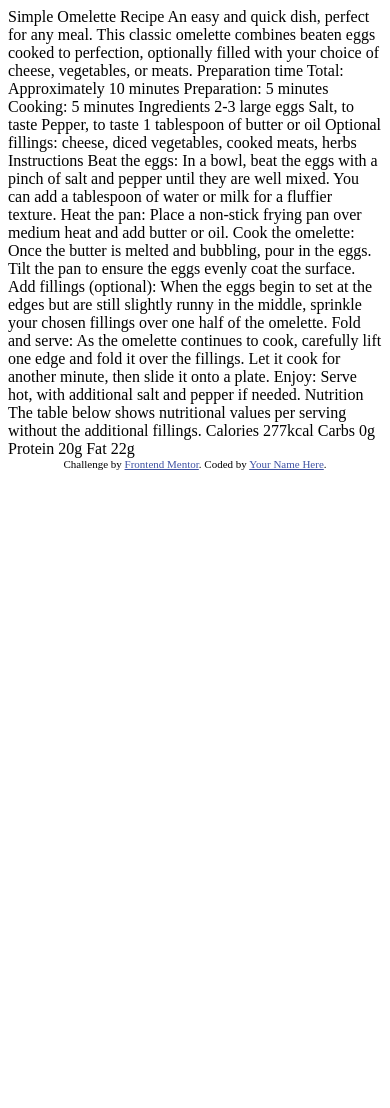
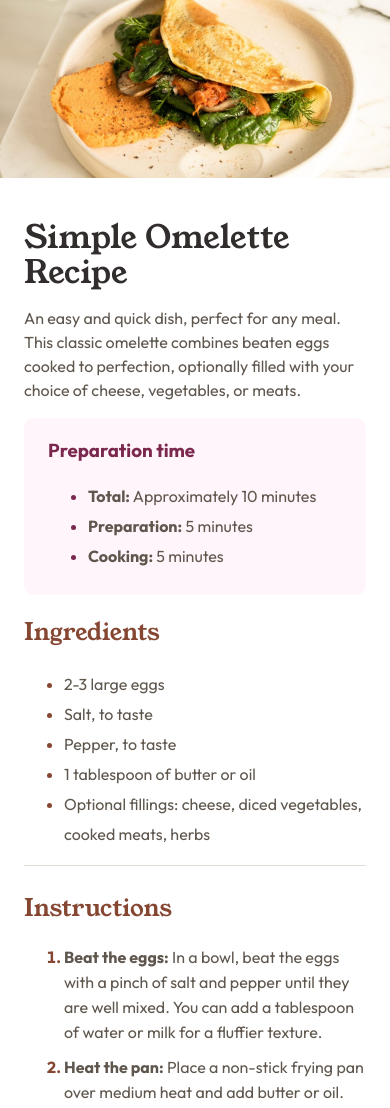
Before and after one commit to Floren-teena/recipe-page-main, a plain HTML site: page index.html in a window 390 px wide. Shown: the top 1108 px of the page. Before the commit the page ends 844 px from the top, so only its background shows below. Drawn offline with Linux system fonts and the light colour scheme.

Commit message:
Completed mobile first design

```diff
--- a/index.html
+++ b/index.html
@@ -1,77 +1,129 @@
 <!DOCTYPE html>
 <html lang="en">
   <head>
-  <meta charset="UTF-8">
-  <meta name="viewport" content="width=device-width, initial-scale=1.0"> <!-- displays site properly based on user's device -->
-
-  <link rel="icon" type="image/png" sizes="32x32" href="./assets/images/favicon-32x32.png">
-
+    <meta charset="UTF-8" />
+    <meta name="viewport" content="width=device-width, initial-scale=1.0" />
+    <!-- displays site properly based on user's device -->
+    <link
+      rel="icon"
+      type="image/png"
+      sizes="32x32"
+      href="./assets/images/favicon-32x32.png"
+    />
     <title>Frontend Mentor | Recipe page</title>
-
-  <!-- Feel free to remove these styles or customise in your own stylesheet 👍 -->
-  <style>
-    .attribution { font-size: 11px; text-align: center; }
-    .attribution a { color: hsl(228, 45%, 44%); }
-  </style>
+    <link rel="stylesheet" href="styles.css" />
+    <link rel="preconnect" href="https://fonts.googleapis.com" />
+    <link rel="preconnect" href="https://fonts.gstatic.com" crossorigin />
+    <link
+      href="https://fonts.googleapis.com/css2?family=Outfit:wght@100..900&family=Young+Serif&display=swap"
+      rel="stylesheet"
+    />
   </head>
   <body>
+    <div class="container">
+      <div class="recipe-image">
+        <img src="./assets/images/image-omelette.jpeg" alt="" />
+      </div>
 
-  Simple Omelette Recipe
+      <div class="inner-container">
+        <div class="intro">
+          <h1>Simple Omelette Recipe</h1>
+          <p>
+            An easy and quick dish, perfect for any meal. This classic omelette
+            combines beaten eggs cooked to perfection, optionally filled with
+            your choice of cheese, vegetables, or meats.
+          </p>
+        </div>
 
-  An easy and quick dish, perfect for any meal. This classic omelette combines beaten eggs cooked
-  to perfection, optionally filled with your choice of cheese, vegetables, or meats.
+        <div class="prep-time">
+          <h3>Preparation time</h3>
+          <ul>
+            <li><span>Total:</span> Approximately 10 minutes</li>
+            <li><span>Preparation:</span> 5 minutes</li>
+            <li><span>Cooking:</span> 5 minutes</li>
+          </ul>
+        </div>
 
-  Preparation time
+        <div class="ingredients">
+          <h2>Ingredients</h2>
+          <ul>
+            <li>2-3 large eggs</li>
+            <li>Salt, to taste</li>
+            <li>Pepper, to taste</li>
+            <li>1 tablespoon of butter or oil</li>
+            <li>
+              Optional fillings: cheese, diced vegetables, cooked meats, herbs
+            </li>
+          </ul>
+        </div>
+        <!-- <hr /> -->
 
-  Total: Approximately 10 minutes
-  Preparation: 5 minutes
-  Cooking: 5 minutes
+        <div class="instructions">
+          <h2>Instructions</h2>
+          <ol>
+            <li>
+              <span>Beat the eggs:</span> In a bowl, beat the eggs with a pinch of salt and
+              pepper until they are well mixed. You can add a tablespoon of
+              water or milk for a fluffier texture.
+            </li>
+            <li>
+              <span>Heat the pan:</span> Place a non-stick frying pan over medium heat and
+              add butter or oil.
+            </li>
+            <li>
+              <span>Cook the omelette:</span> Once the butter is melted and bubbling, pour in
+              the eggs. Tilt the pan to ensure the eggs evenly coat the surface.
+            </li>
+            <li>
+              <span>Add fillings (optional):</span> When the eggs begin to set at the edges
+              but are still slightly runny in the middle, sprinkle your chosen
+              fillings over one half of the omelette.
+            </li>
+            <li>
+              <span>Fold and serve:</span> As the omelette continues to cook, carefully lift
+              one edge and fold it over the fillings. Let it cook for another
+              minute, then slide it onto a plate.
+            </li>
+            <li>
+              <span>Enjoy:</span> Serve hot, with additional salt and pepper if needed.
+            </li>
+          </ol>
+        </div>
+        <!-- <hr /> -->
 
-  Ingredients
-
-  2-3 large eggs
-  Salt, to taste
-  Pepper, to taste
-  1 tablespoon of butter or oil
-  Optional fillings: cheese, diced vegetables, cooked meats, herbs
-
-  Instructions
-
-  Beat the eggs: In a bowl, beat the eggs with a pinch of salt and pepper until they are well mixed.
-  You can add a tablespoon of water or milk for a fluffier texture.
-
-  Heat the pan: Place a non-stick frying pan over medium heat and add butter or oil.
-
-  Cook the omelette: Once the butter is melted and bubbling, pour in the eggs. Tilt the pan to ensure
-  the eggs evenly coat the surface.
-
-  Add fillings (optional): When the eggs begin to set at the edges but are still slightly runny in the
-  middle, sprinkle your chosen fillings over one half of the omelette.
-
-  Fold and serve: As the omelette continues to cook, carefully lift one edge and fold it over the
-  fillings. Let it cook for another minute, then slide it onto a plate.
-
-  Enjoy: Serve hot, with additional salt and pepper if needed.
-
-  Nutrition
-
-  The table below shows nutritional values per serving without the additional fillings.
-
-  Calories
-  277kcal
-
-  Carbs
-  0g
-
-  Protein
-  20g
-
-  Fat
-  22g
+        <div class="nutrition">
+          <h2>Nutrition</h2>
+          <p>
+            The table below shows nutritional values per serving without the
+            additional fillings.
+          </p>
+          <table class="nutrition-table">
+            <tr>
+              <td class="left">Calories</td>
+              <td class="right">277kcal</td>
+            </tr>
+            <tr>
+              <td class="left">Carbs</td>
+              <td class="right">0g</td>
+            </tr>
+            <tr>
+              <td class="left">Protein</td>
+              <td class="right">20g</td>
+            </tr>
+            <tr class="no-border">
+              <td class="left">Fat</td>
+              <td class="right">22g</td>
+            </tr>
+          </table>
+        </div>
 
         <div class="attribution">
-    Challenge by <a href="https://www.frontendmentor.io?ref=challenge" target="_blank">Frontend Mentor</a>.
-    Coded by <a href="#">Your Name Here</a>.
+          Challenge by
+          <a href="https://www.frontendmentor.io?ref=challenge" target="_blank"
+            >Frontend Mentor</a
+          >. Coded by <a href="#">Florentina</a>.
+        </div>
+      </div>
     </div>
   </body>
 </html>
--- a/styles.css
+++ b/styles.css
@@ -0,0 +1,102 @@
+* {
+  box-sizing: border-box;
+  font-family: "Outfit", "Young Serif", sans-serif;
+}
+
+body {
+  width: 100%;
+  display: flex;
+  flex-direction: column;
+  padding: 0;
+  margin: 0;
+  overflow-x: hidden;
+  color: hsl(30, 10%, 34%);
+}
+.recipe-image {
+  min-height: 20%;
+  max-width: fit-content;
+  object-fit: contain;
+}
+.recipe-image img {
+  max-width: 100%;
+  max-height: 100%;
+}
+.inner-container {
+  padding: 1rem 1.5rem;
+}
+.intro {
+  margin-bottom: 15px;
+}
+.intro h1 {
+  font-family: "Young Serif";
+  font-weight: 400;
+  color: hsl(24, 5%, 18%);
+  line-height: 35px;
+  margin-bottom: 15px;
+}
+.intro p {
+  line-height: 24px;
+}
+.prep-time {
+  background-color: hsl(330, 100%, 98%);
+  border-radius: 10px;
+  padding: 0.1rem 2rem 0.5rem 1.5rem;
+}
+.prep-time h3 {
+  color: hsl(332, 51%, 32%);
+}
+.prep-time li::marker {
+  color: hsl(332, 51%, 32%);
+}
+.prep-time span, .instructions span {
+  font-weight: 700;
+}
+.prep-time li, .ingredients li, .instructions li {
+  line-height: 30px;
+}
+.ingredients, .instructions {
+  margin-bottom: 25px;
+  border-bottom: 1px solid hsl(30, 18%, 87%);
+}
+.ingredients h2, .instructions h2, .nutrition h2 {
+  font-family: "Young Serif";
+  font-weight: 400;
+  color: hsl(14, 45%, 36%);
+}
+.instructions li {
+  line-height: 25px;
+  margin-bottom: 10px;
+}
+.instructions li::marker, .ingredients li::marker {
+  color: hsl(14, 45%, 36%);
+  font-weight: 700;
+}
+.nutrition {
+  margin-bottom: 40px;
+}
+.nutrition-table {
+  width: 100%;
+  border-collapse: collapse;
+}
+.nutrition-table tr {
+  border-bottom: 1px solid hsl(30, 18%, 87%);
+}
+.nutrition-table .no-border{
+  border-bottom: none;
+}
+.nutrition-table .left {
+  padding: 10px 0px 10px 30px;
+}
+.nutrition-table .right {
+  padding: 10px 20px 10px 0px;
+  color: hsl(14, 45%, 36%);
+  font-weight: 700;
+}
+.attribution {
+  font-size: 14px;
+  text-align: center;
+  margin-bottom: 20px;
+}
+.attribution a {
+  color: hsl(228, 45%, 44%);
+}
```
Lines whose indentation alone changed are shown as unchanged.
